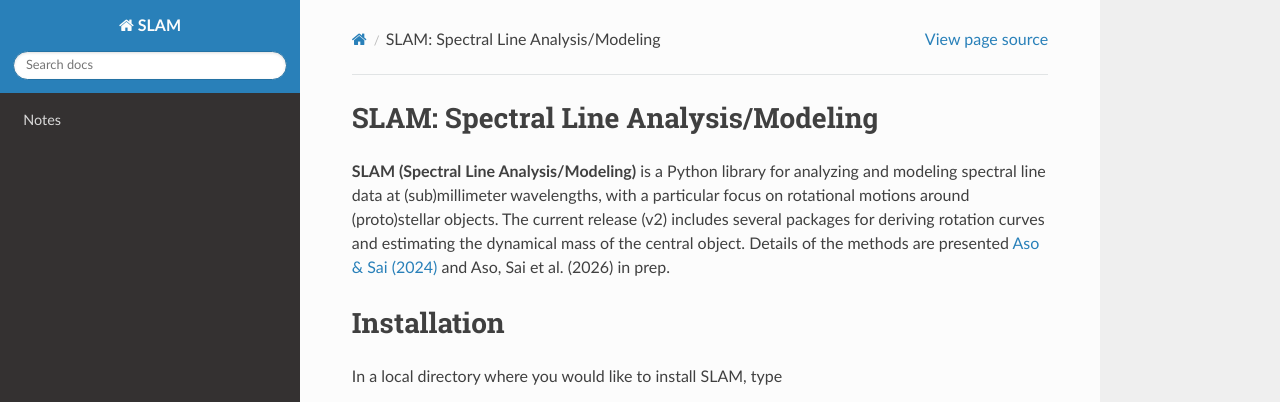
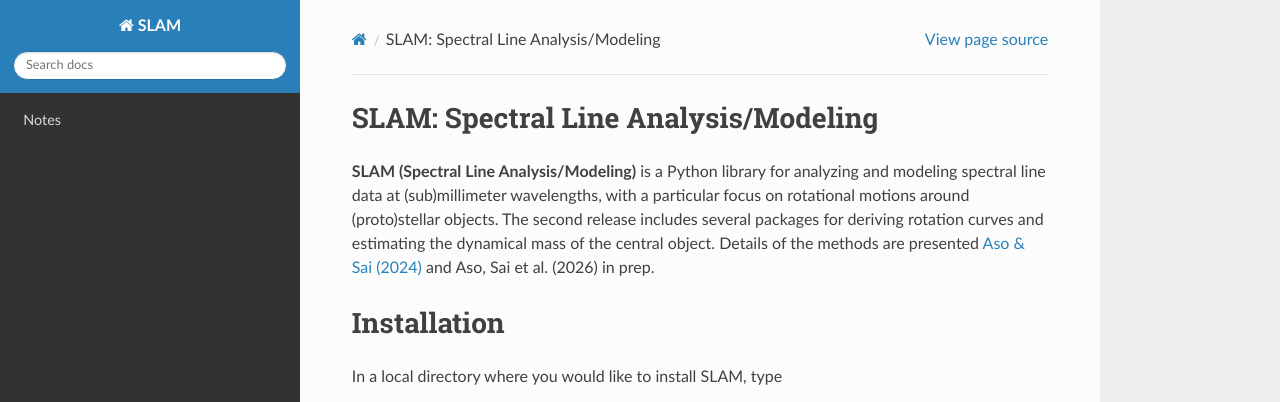
Before and after one commit to jinshisai/SLAM, a Sphinx documentation site: the page built from docs/index.rst, in a window 1280 px wide and 1238 px high. Shown: the top 402 px of the window. Built offline with Sphinx 7.4.7 and the Read the Docs theme 3.1.0, drawn with Linux system fonts in a browser that asks for light colours; pages that are not in the unit, such as notebooks, are missing from menus.

Commit message:
Minor updates

```diff
--- a/docs/index.rst
+++ b/docs/index.rst
@@ -6,7 +6,7 @@
 SLAM: Spectral Line Analysis/Modeling
 ================================
 
-**SLAM (Spectral Line Analysis/Modeling)** is a Python library for analyzing and modeling spectral line data at (sub)millimeter wavelengths, with a particular focus on rotational motions around (proto)stellar objects. The current release (v2) includes several packages for deriving rotation curves and estimating the dynamical mass of the central object. Details of the methods are presented `Aso & Sai (2024) <https://ui.adsabs.harvard.edu/abs/2024PKAS...39...27A/abstract>`_ and Aso, Sai et al. (2026) in prep.
+**SLAM (Spectral Line Analysis/Modeling)** is a Python library for analyzing and modeling spectral line data at (sub)millimeter wavelengths, with a particular focus on rotational motions around (proto)stellar objects. The second release includes several packages for deriving rotation curves and estimating the dynamical mass of the central object. Details of the methods are presented `Aso & Sai (2024) <https://ui.adsabs.harvard.edu/abs/2024PKAS...39...27A/abstract>`_ and Aso, Sai et al. (2026) in prep.
 
 
 Installation
```
